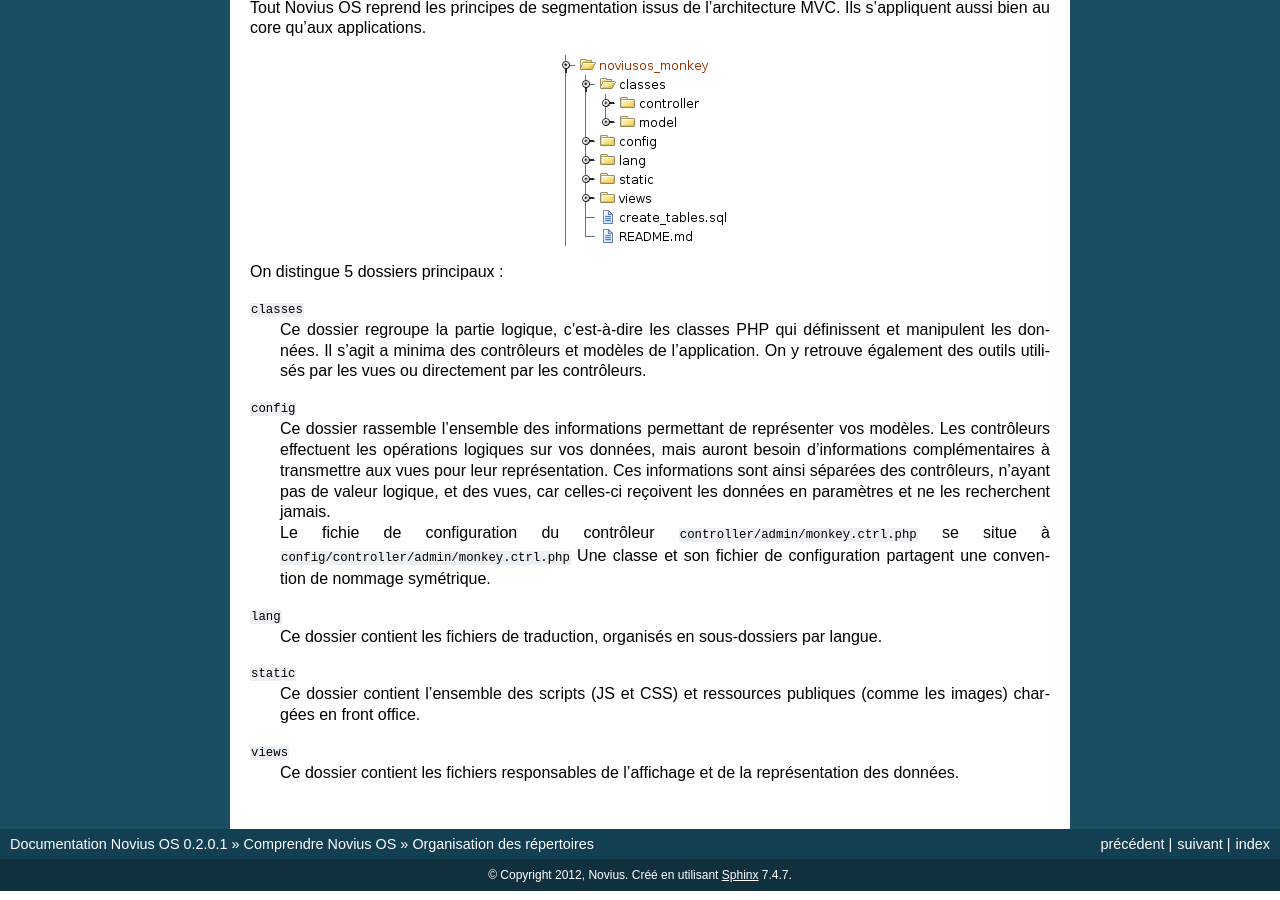
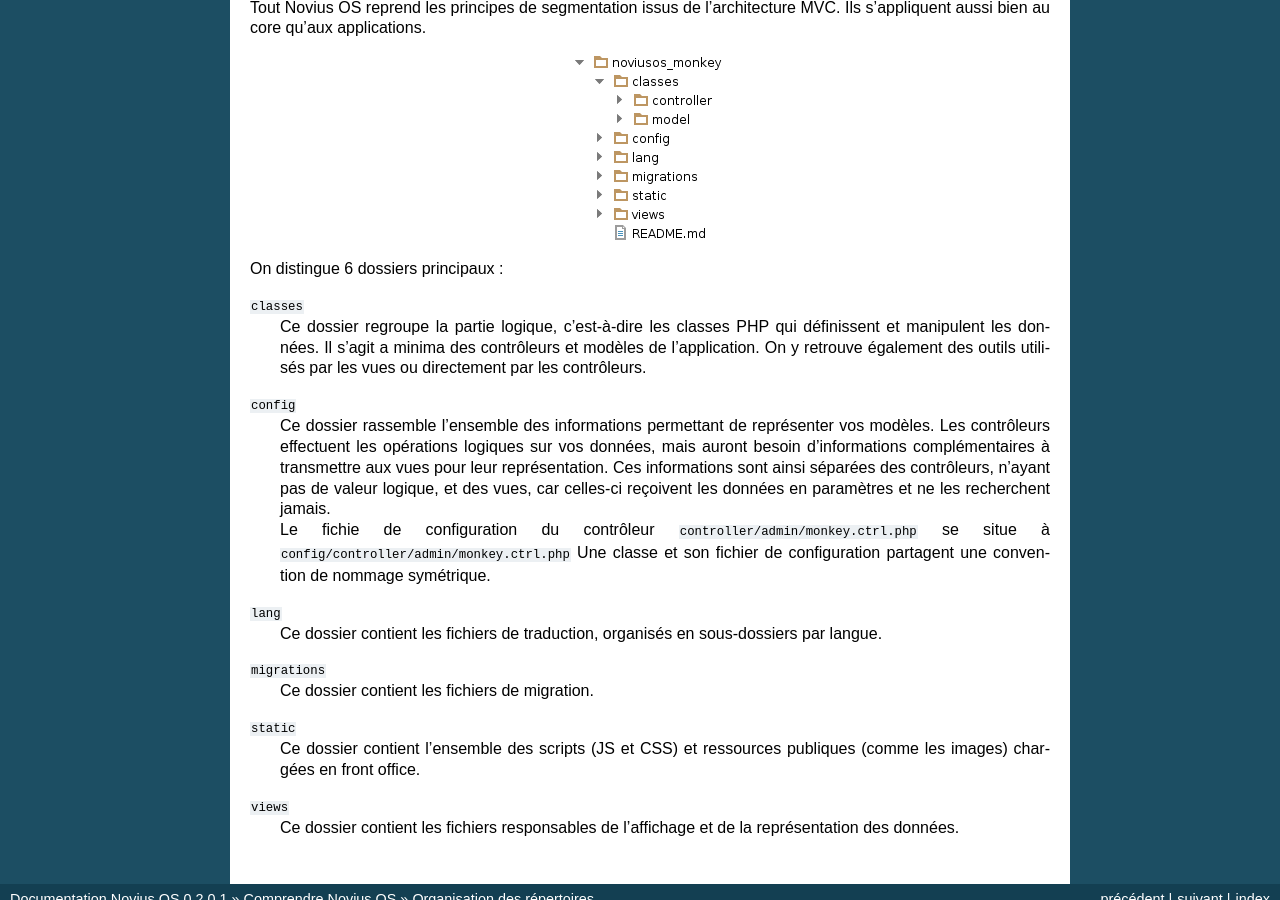
Before and after one commit to vrcAlbert/documentation-api, a Sphinx documentation site: the page built from source/understand/organization_directories.rst, in a window 1280 px wide and 900 px high, scrolled down 1486 px. Built offline with Sphinx 7.4.7, drawn with Linux system fonts in a browser that asks for light colours.

Commit message:
file organisation

```diff
--- a/source/understand/organization_directories.rst
+++ b/source/understand/organization_directories.rst
@@ -77,7 +77,7 @@
 	:alt: Organisation des fichiers
 	:align: center
 
-On distingue 5 dossiers principaux :
+On distingue 6 dossiers principaux :
 
 :file:`classes`
 	Ce dossier regroupe la partie logique, c'est-à-dire les classes PHP qui définissent et manipulent les données.
@@ -93,6 +93,9 @@
 :file:`lang`
 	Ce dossier contient les fichiers de traduction, organisés en sous-dossiers par langue.
 
+:file:`migrations`
+	Ce dossier contient les fichiers de migration.
+
 :file:`static`
 	Ce dossier contient l’ensemble des scripts (JS et CSS) et ressources publiques (comme les images) chargées en front office.
 
```
Also changed, not shown: source/understand/images/files_organisation.png.
